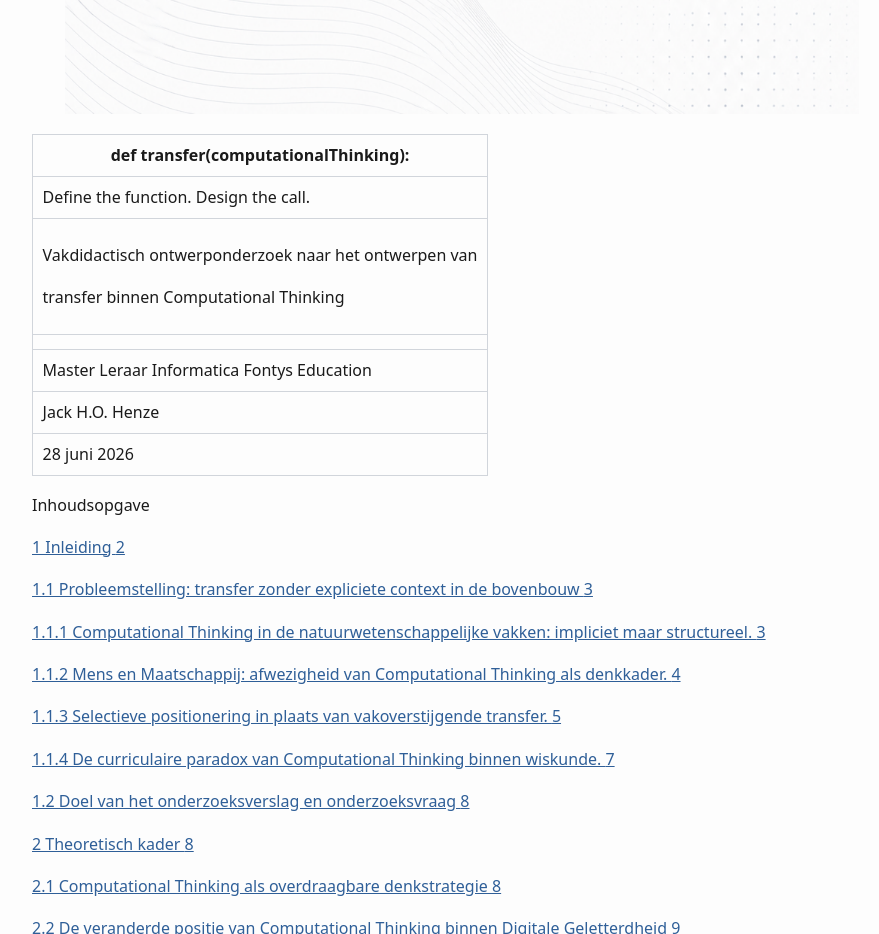
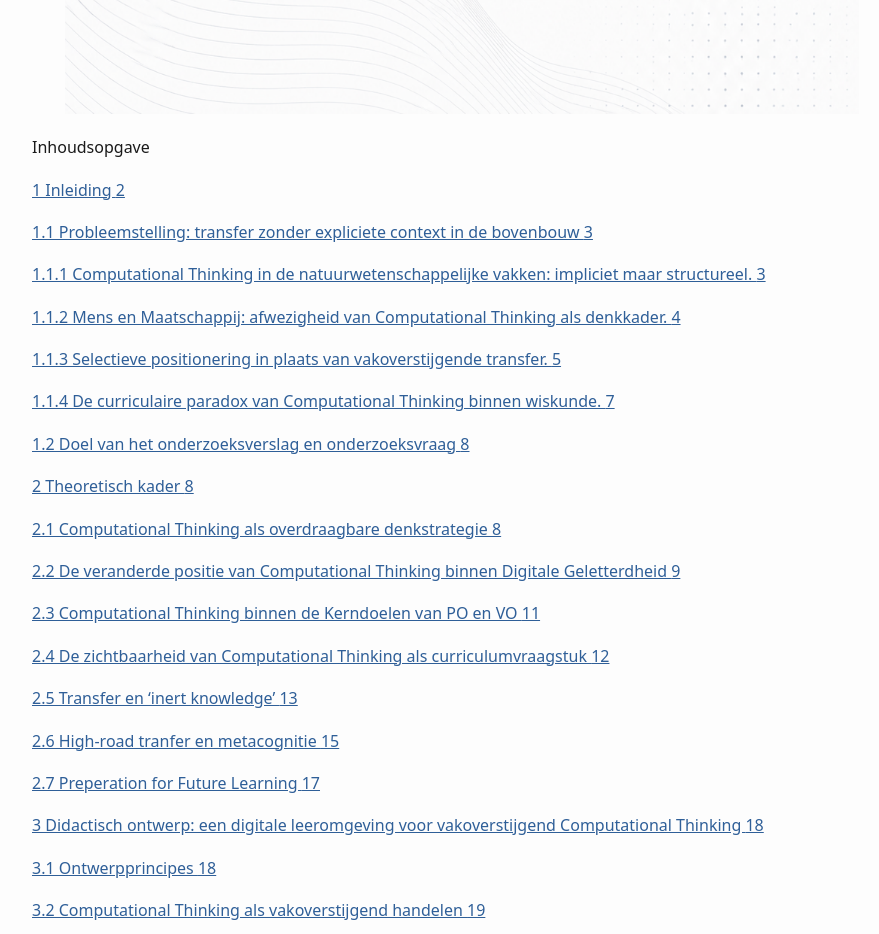
Before and after one commit to jhenze-fontys-dev/transfer-computational-thinking, a plain HTML site: page index.html in a window 1280 px wide. Shown: the part 1077-2011 px from the top of the page, without its empty margins (178-1057 px from the left). Drawn offline with Linux system fonts and the light colour scheme.

Commit message:
Update index.html

```diff
--- a/index.html
+++ b/index.html
@@ -186,37 +186,6 @@
 <body>
 <p><img src="media/image1.png"
 style="width:8.26362in;height:11.67857in" /></p>
-<table>
-<colgroup>
-<col style="width: 100%" />
-</colgroup>
-<thead>
-<tr class="header">
-<th><strong>def transfer(computationalThinking):</strong></th>
-</tr>
-</thead>
-<tbody>
-<tr class="odd">
-<td>Define the function. Design the call.</td>
-</tr>
-<tr class="even">
-<td><p>Vakdidactisch ontwerponderzoek naar het ontwerpen van</p>
-<p>transfer binnen Computational Thinking</p></td>
-</tr>
-<tr class="odd">
-<td></td>
-</tr>
-<tr class="even">
-<td>Master Leraar Informatica Fontys Education</td>
-</tr>
-<tr class="odd">
-<td>Jack H.O. Henze</td>
-</tr>
-<tr class="even">
-<td>28 juni 2026</td>
-</tr>
-</tbody>
-</table>
 <p>Inhoudsopgave</p>
 <p><a href="#inleiding">1 Inleiding <span>2</span></a></p>
 <p><a
```
